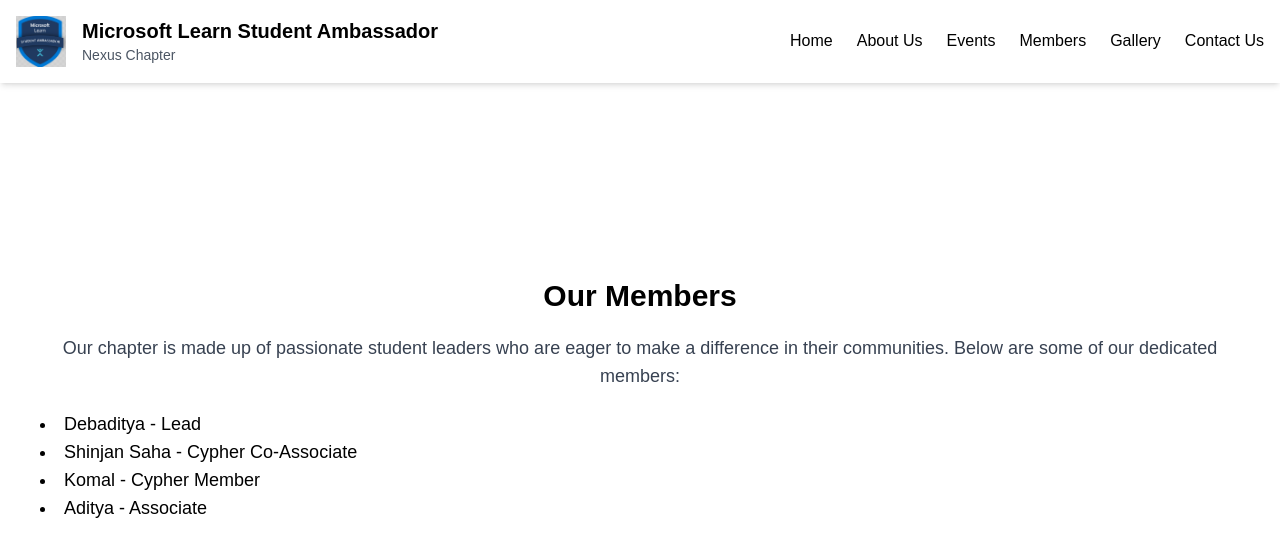
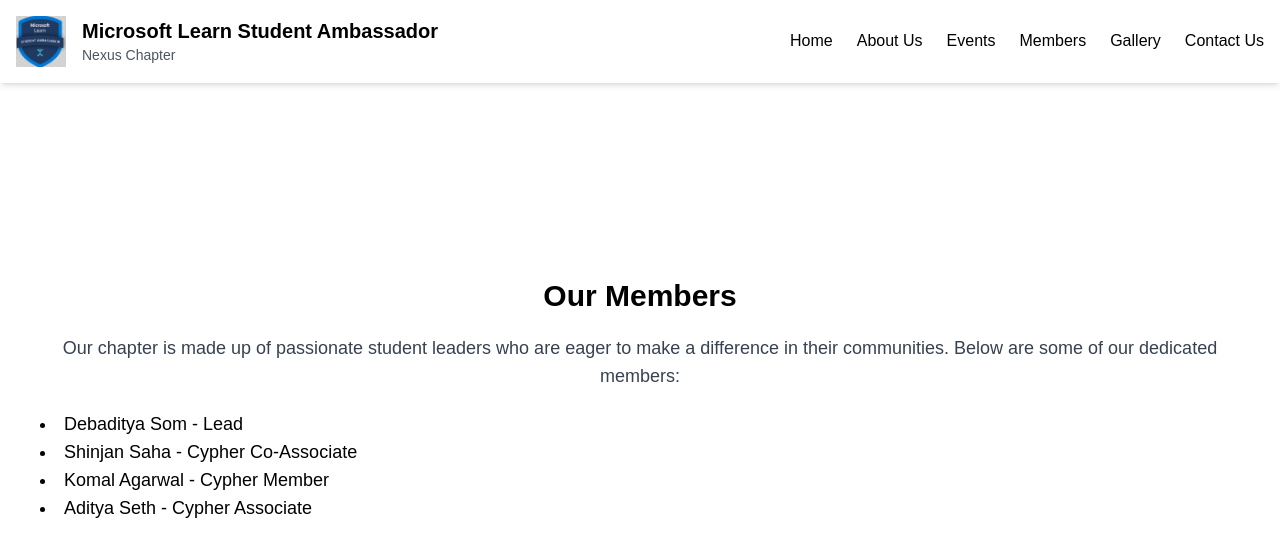
Before and after one commit to Microsoft-LSA-Nexus-Chapter/Nexus-Chapter-Website, a Next.js app: page /members in a window 1280 px wide. Shown: the top 556 px of the page. Built offline with nearby package versions, Linux system fonts and the light colour scheme.

Commit message:
Updated some Comments for Proper work  All dummy pages & content addition done

```diff
--- a/src/app/contact/page.tsx
+++ b/src/app/contact/page.tsx
@@ -33,7 +33,7 @@ const Contact = () => {
             <textarea
               className="border rounded w-full py-2 px-3"
               id="message"
-              rows={4}  // Use a number instead of a string for the rows attribute
+              rows={4}
               placeholder="Your message"
             />
           </div>
@@ -41,7 +41,7 @@ const Contact = () => {
             type="submit"
             className="bg-blue-500 text-white py-2 px-4 rounded hover:bg-blue-600"
           >
-            Send Message
+            Send Message    {/* planned to use third party services in future for sendind the response to gmail */}
           </button>
         </form>
       </div>
--- a/src/app/events/page.tsx
+++ b/src/app/events/page.tsx
@@ -4,7 +4,7 @@ const Events = () => {
   return (
     <div className="bg-white text-black min-h-screen flex flex-col items-center justify-center">
       <div className="container mx-auto my-10 p-10">
-        <h1 className="text-3xl font-bold text-center mb-5">Upcoming Events(Dummy Content)</h1>
+        <h1 className="text-3xl font-bold text-center mb-5">Upcoming Events(Dummy Content)</h1> {/* In future to use RESTAPI for Event Data fetch */}
         <p className="text-lg text-center text-gray-700 mb-10">
           Stay tuned for the latest events, workshops, and activities hosted by the Nexus Chapter.
         </p>
--- a/src/app/layout.tsx
+++ b/src/app/layout.tsx
@@ -1,15 +1,15 @@
-// app/layout.tsx
+
 
 import React from 'react';
-import './globals.css'; // Ensure to import your global CSS
-import Navbar from '../components/navbar'; // Adjust the path as needed
+import './globals.css';
+import Navbar from '../components/navbar';
 
 export default function RootLayout({ children }: { children: React.ReactNode }) {
   return (
     <html lang="en">
       <body className="bg-black text-white">
         <Navbar />
-        {children} {/* This renders the page content */}
+        {children}
       </body>
     </html>
   );
--- a/src/app/members/page.tsx
+++ b/src/app/members/page.tsx
@@ -10,10 +10,10 @@ const Members = () => {
           in their communities. Below are some of our dedicated members:
         </p>
         <ul className="mt-5 list-disc list-inside">
-        <li className="text-lg">Debaditya - Lead</li>
-          <li className="text-lg">Shinjan Saha - Cypher Co-Associate</li>
-          <li className="text-lg">Komal - Cypher Member</li>
-           <li className="text-lg">Aditya - Associate</li>
+        <li className="text-lg">Debaditya Som - Lead</li>
+          <li className="text-lg">Shinjan Saha - Cypher Co-Associate</li> {/* Include members Linkdln & github profile when creating the card */}
+          <li className="text-lg">Komal Agarwal - Cypher Member</li>
+           <li className="text-lg">Aditya Seth - Cypher Associate</li>
         </ul>
       </div>
     </div>
--- a/src/components/navbar.tsx
+++ b/src/components/navbar.tsx
@@ -3,7 +3,7 @@
 import React, { useState } from 'react';
 import Link from 'next/link';
 import Image from 'next/image';
-import logo from '../../public/images/mlsalogo.png'; // Assuming this is the logo you're using
+import logo from '../../public/images/mlsalogo.png';
 
 export default function Navbar() {
     const [isOpen, setIsOpen] = useState(false);
@@ -15,7 +15,7 @@ export default function Navbar() {
     return (
         <header className="bg-white p-4 shadow-md w-full fixed top-0 z-50">
             <nav className="container mx-auto flex justify-between items-center">
-                {/* Logo and Title */}
+
                 <div className="flex items-center space-x-4">
                     <Image src={logo} alt="MLSA Logo" width={50} height={50} />
                     <div>
```
